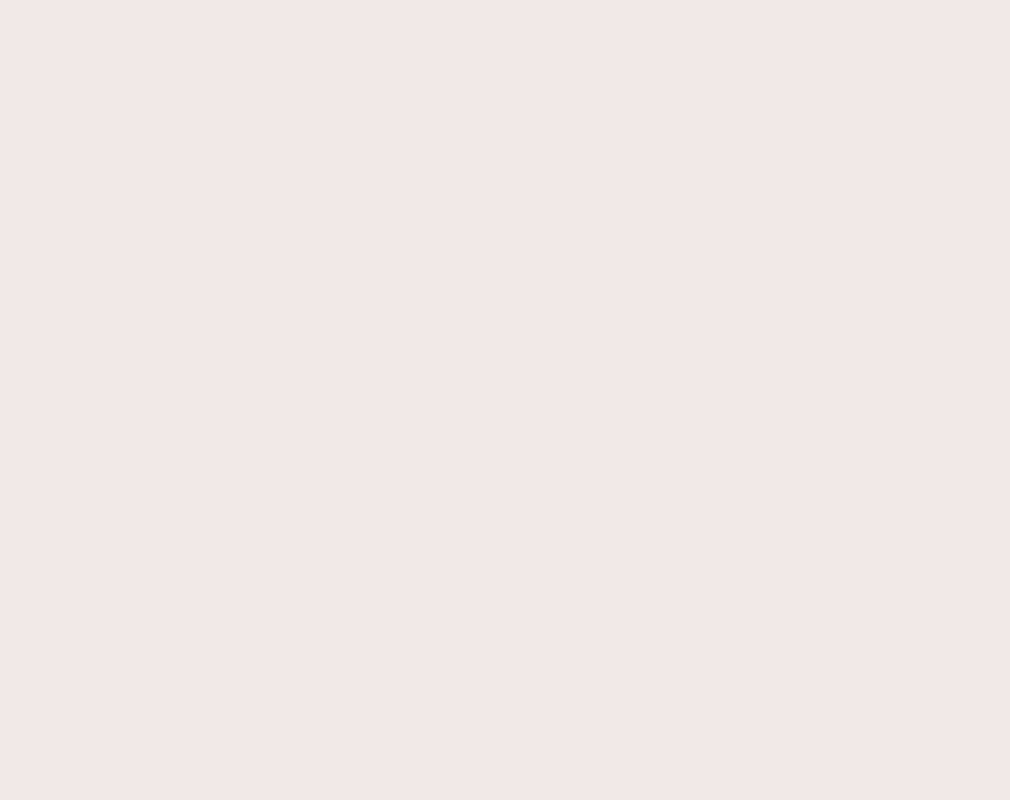
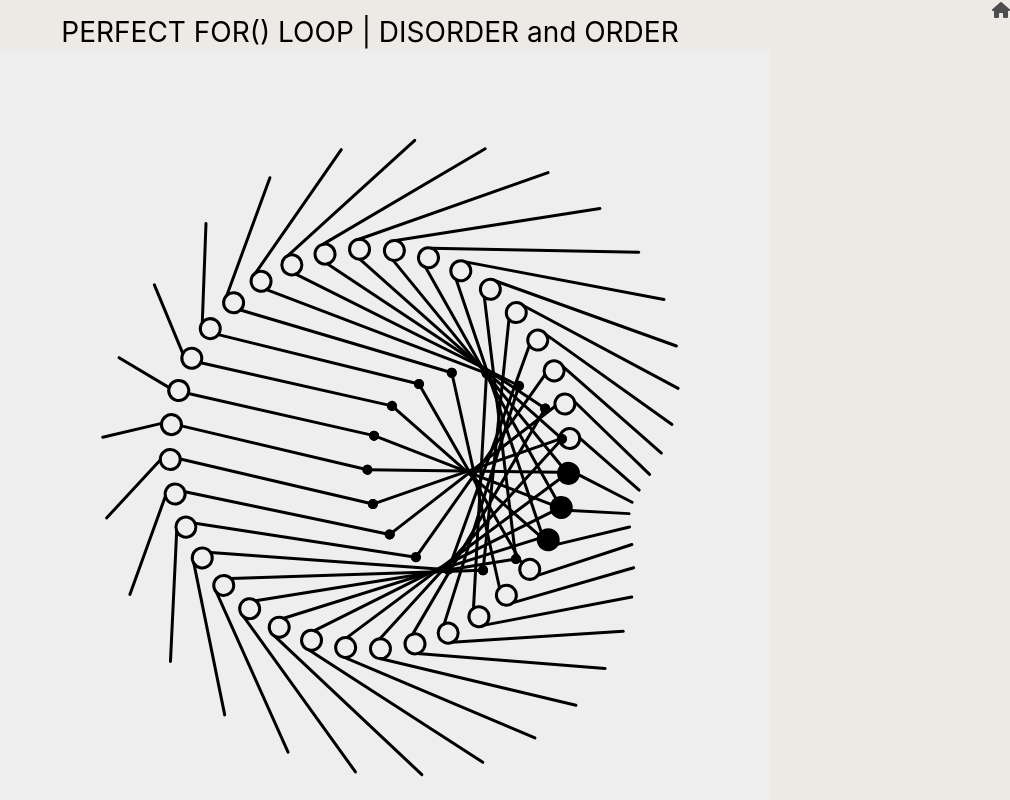
Before and after one commit to vegalla/react-processing, a React (Create React App) app: page /#/tdib-13 in a window 1280 px wide. Before the commit this address had no page. Shown: the top 800 px of the page, without its empty margins (270-1280 px from the left). Built offline with nearby package versions, Linux system fonts and the light colour scheme.

Commit message:
Add TDIB13

```diff
--- a/src/App.js
+++ b/src/App.js
@@ -17,6 +17,7 @@ import TDIB08 from './Processing/thedotisblack/thedotisblack08';
 import TDIB09 from './Processing/thedotisblack/thedotisblack09';
 import TDIB10 from './Processing/thedotisblack/thedotisblack10';
 import TDIB12 from './Processing/thedotisblack/thedotisblack12';
+import TDIB13 from './Processing/thedotisblack/thedotisblack13';
 
 import STEP01 from './Processing/vince/step01';
 import STEP02 from './Processing/vince/step02';
@@ -130,11 +131,18 @@ function App() {
                 description="Ep. 12 Processing art tutorial | Generative Grid Drawings"
               />
             } />
+            <Route path="tdib-13" element={
+              <GalleryPage
+                header="PERFECT FOR() LOOP | DISORDER and ORDER"
+                process={TDIB13}
+                hyperlink="https://www.youtube.com/watch?v=C-9Gl1HTCOw"
+                description="Ep. 13 Processing art tutorial | Perfect for() loop - Disorder and order"
+              />
+            } />
           </Route>
-
         </Routes>
       </HashRouter>
-    </div>
+    </div >
   );
 }
 
--- a/src/Components/GalleryHome.js
+++ b/src/Components/GalleryHome.js
@@ -11,6 +11,7 @@ import imgTdib08 from '../Assets/tdib/08.png';
 import imgTdib09 from '../Assets/tdib/09.png';
 import imgTdib10 from '../Assets/tdib/10.png';
 import imgTdib12 from '../Assets/tdib/12.png';
+import imgTdib13 from '../Assets/tdib/12.png';
 
 import imgVince01 from '../Assets/vince/01.png';
 import imgVince02 from '../Assets/vince/02.png';
@@ -29,6 +30,13 @@ const GalleryHome = () => {
                 <span>generative art</span>
             </div>
             <div className={styles.DisplayZone}>
+                <DisplayItem
+                    image={imgTdib13}
+                    path="tdib-13"
+                    label="PERFECT FOR() LOOP"
+                    tags={TAGS[0]}
+                    date="2023/12/05"
+                />
                 <DisplayItem
                     image={imgTdib12}
                     path="tdib-12"
--- /dev/null
+++ b/src/Processing/thedotisblack/thedotisblack13.js
@@ -0,0 +1,68 @@
+import React, { useEffect } from 'react';
+import p5 from 'p5';
+
+const TDIB13 = () => {
+
+    const p5Ref = React.createRef();
+
+    const Sketch = (p5) => {
+
+
+        const p5Container = document.querySelector('#p5-container')
+        let w = p5Container.clientWidth;
+        let h = p5Container.clientHeight;
+
+        let x = w / 4;
+        let y = w / 4;
+        let angle = 0;
+        let dia = h / 40;
+
+
+        p5.setup = () => {
+            p5.createCanvas(w, h);
+        }
+
+        p5.draw = () => {
+            p5.background("#eeeeee");
+
+            p5.translate(w / 2, h / 2);
+
+            p5.rotate(p5.radians(angle / 2));
+            for (let a = 0; a < 360; a += 10) {
+                p5.push();
+
+                p5.rotate(p5.radians(a));
+
+                p5.strokeWeight(3);
+                p5.line(0, y * p5.sin(p5.radians(a + angle)), x - dia / 2, 0);
+                p5.line(h / 3, y * p5.sin(p5.radians(a + angle)), x + dia / 2, 0);
+
+                p5.noStroke();
+                p5.fill(0);
+                p5.ellipse(0, y * p5.sin(p5.radians(a + angle)), dia / 2, dia / 2);
+
+                p5.stroke(0);
+                if (y <= y * p5.sin(p5.radians(a + angle)) + dia / 3)
+                    p5.fill(0);
+                else
+                    p5.noFill();
+                p5.ellipse(0, y, dia, dia);
+
+                p5.pop();
+            }
+            angle += 1
+        }
+    }
+
+    useEffect(() => {
+        const myP5 = new p5(Sketch, p5Ref.current);
+        return myP5.remove;
+    }, [])
+
+    return (
+        <div ref={p5Ref} />
+    )
+
+}
+
+export default TDIB13;
```
Also changed, not shown: src/Processing/thedotisblack/thedotisblackXX.js (+1 -16 lines).
